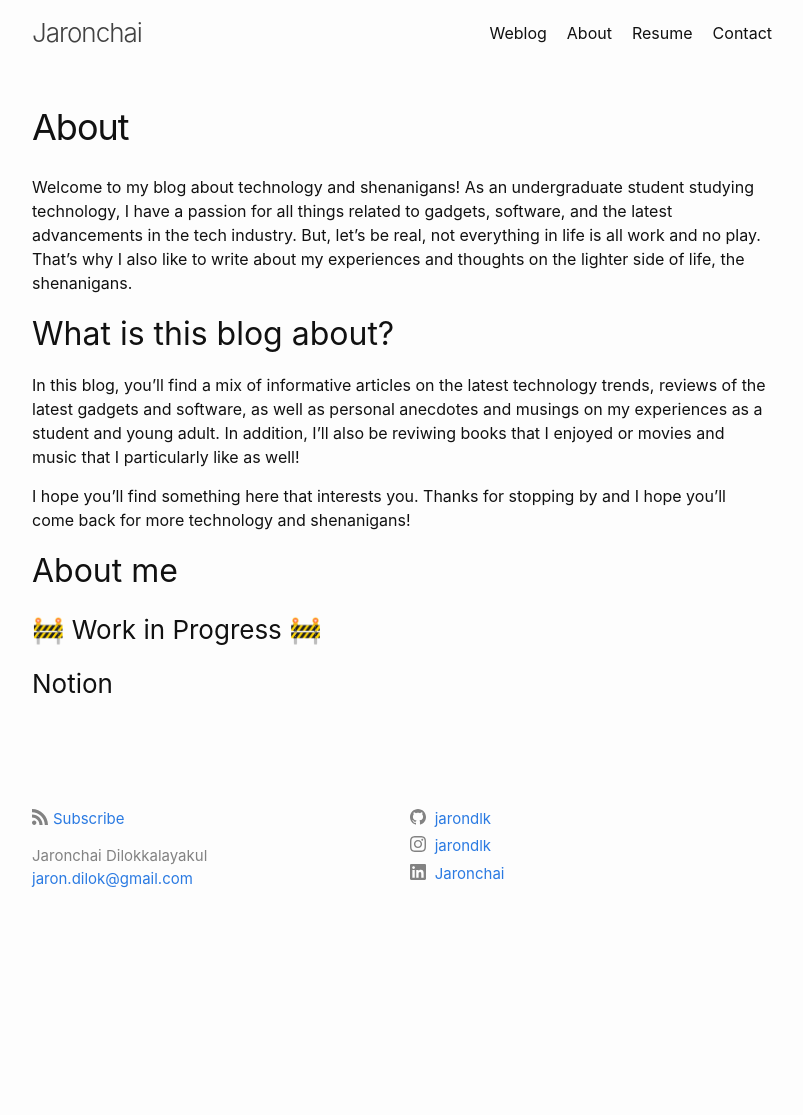
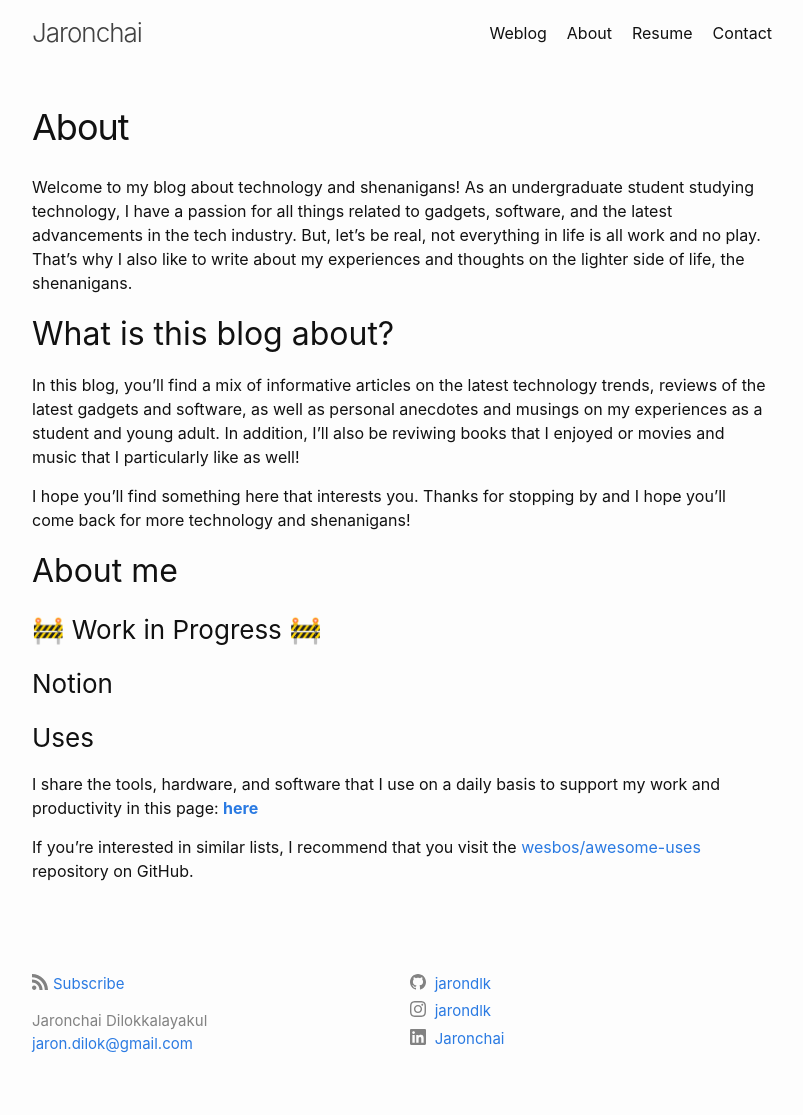
Before and after one commit to jarondlk/jaronchai-blog, a Jekyll site: the page built from pages/about.markdown, in a window 1280 px wide. Shown: the whole page, without its empty margins (238-1041 px from the left). Built offline with Jekyll 4.4.1, drawn with Linux system fonts in a browser that asks for light colours; a script that is not in the unit is left out; before the commit the page ends 950 px from its top, so only the background shows below that.

Commit message:
Update about and uses links

```diff
--- a/pages/about.markdown
+++ b/pages/about.markdown
@@ -23,3 +23,10 @@ I hope you'll find something here that interests you. Thanks for stopping by and
     <div data-iframe-width="500" data-iframe-height="270" data-share-badge-id="530aa4de-5333-4439-b8a0-a7b5aced660b" data-share-badge-host="https://www.credly.com"></div><script type="text/javascript" async src="//cdn.credly.com/assets/utilities/embed.js"></script>
 
 </div>
+
+### Uses
+
+I share the tools, hardware, and software that I use on a daily basis to support my work and productivity in this page:
+**[here]({{ site.url }}/uses/)**
+
+If you're interested in similar lists, I recommend that you visit the [wesbos/awesome-uses](https://github.com/wesbos/awesome-uses) repository on GitHub.
--- a/pages/uses.markdown
+++ b/pages/uses.markdown
@@ -19,3 +19,6 @@ Welcome to my 'Uses' page, where I share the tools, hardware, and software that
 ## What I'd like to use
 
 ## What I'm not using
+
+
+[.../ Back to About]({{ site.url }}/about/)
```
Also changed, not shown: other parts of pages/uses.markdown (+1 -1 lines).
